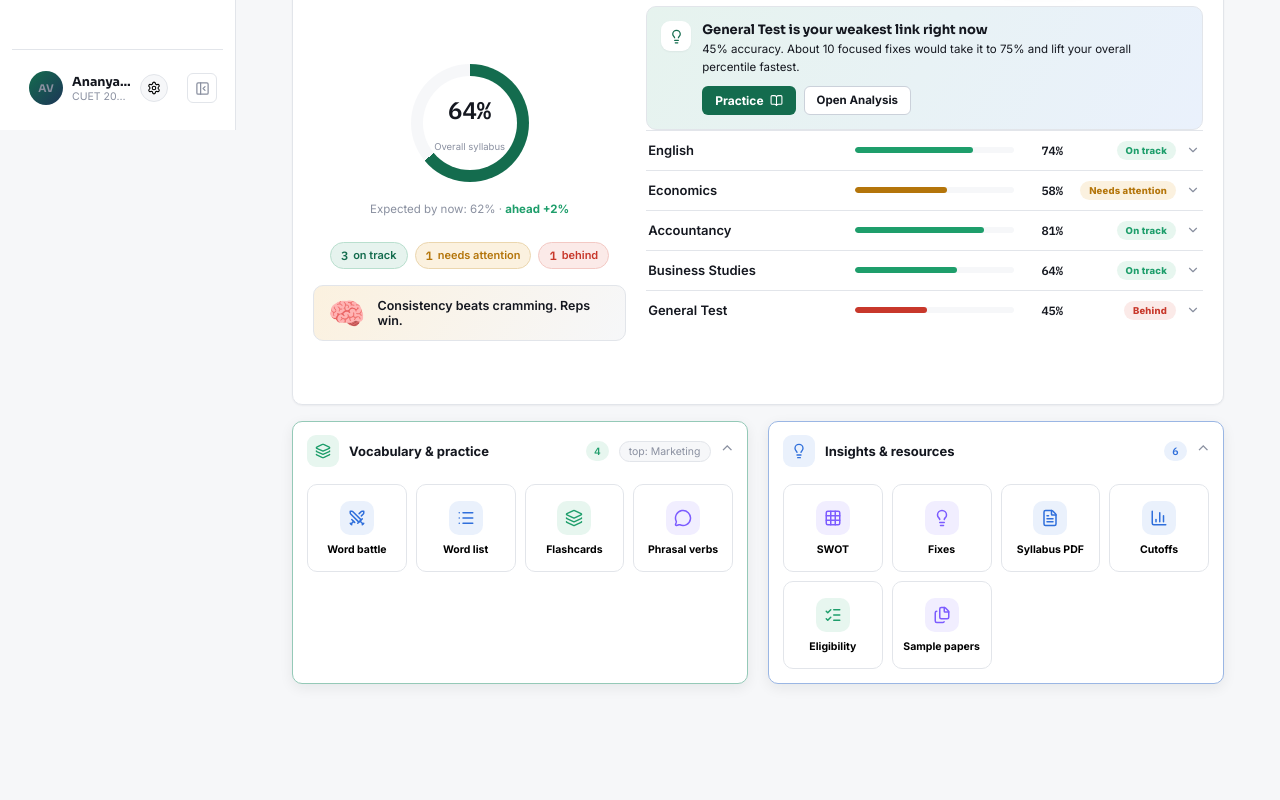
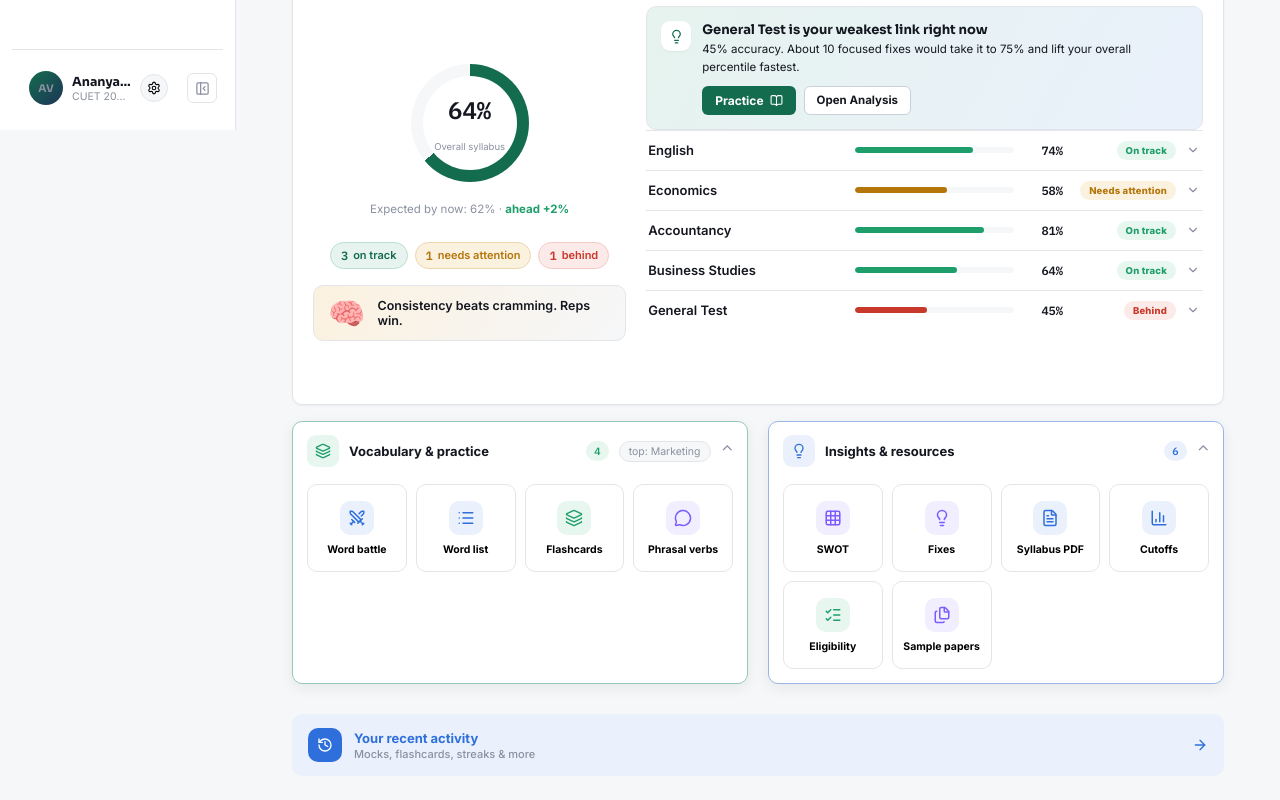
Before and after one commit to cuet-pro/cuetpro-learning-dashboard, a React (Vite) app: page / in a window 1280 px wide. Shown: the part 670-1470 px from the top of the page. Built offline with nearby package versions, Linux system fonts and the light colour scheme.

Commit message:
Dashboard: add a prominent light-blue Activity button at the bottom of the page that opens the recent activity modal

```diff
--- a/src/pages/Dashboard.jsx
+++ b/src/pages/Dashboard.jsx
@@ -427,6 +427,13 @@ export default function Dashboard({ onNavigate }) {
       {/* 5. Tool tiles (4 grouped) */}
       <DashboardTiles onNavigate={onNavigate} />
 
+      {/* 6. Bottom activity button */}
+      <button type="button" className="dash-activity" onClick={() => setShowActivity(true)}>
+        <span className="dash-activity-ico"><History size={16} /></span>
+        <span className="dash-activity-t"><b>Your recent activity</b><em>Mocks, flashcards, streaks & more</em></span>
+        <ArrowRight size={16} className="dash-activity-arrow" />
+      </button>
+
       {/* Activity + badges — moved up from the tiles into the hero as small controls */}
       <Modal open={showActivity} onClose={() => setShowActivity(false)} title="Your recent activity">
         <ActivityTile />
--- a/src/pages/dashboard.css
+++ b/src/pages/dashboard.css
@@ -790,3 +790,18 @@ button.hero-chip:hover { border-color: var(--primary); }
 .hero-chip.activity { background: var(--info-soft); border-color: transparent; color: var(--info); }
 .hero-chip.activity b { color: var(--info); }
 .hero-chip.activity:hover { border-color: var(--info); background: var(--info-soft); }
+
+/* ═══ Bottom activity button ═══ */
+.dash-activity {
+  display: flex; align-items: center; gap: 12px; width: 100%;
+  padding: 13px 15px; margin-top: 14px;
+  background: var(--info-soft); border: 1px solid transparent; border-radius: var(--r-md);
+  cursor: pointer; text-align: left; font-family: var(--font-body);
+  transition: transform .16s, box-shadow .16s, border-color .16s;
+}
+.dash-activity:hover { transform: translateY(-2px); box-shadow: var(--shadow-sm); border-color: var(--info); }
+.dash-activity-ico { width: 34px; height: 34px; border-radius: 10px; display: grid; place-items: center; background: var(--info); color: #fff; flex-shrink: 0; }
+.dash-activity-t { flex: 1; display: grid; gap: 1px; }
+.dash-activity-t b { font-size: 13px; font-weight: 700; color: var(--info); }
+.dash-activity-t em { font-size: 11px; font-weight: 500; color: var(--text-muted); font-style: normal; }
+.dash-activity-arrow { color: var(--info); flex-shrink: 0; }
```
